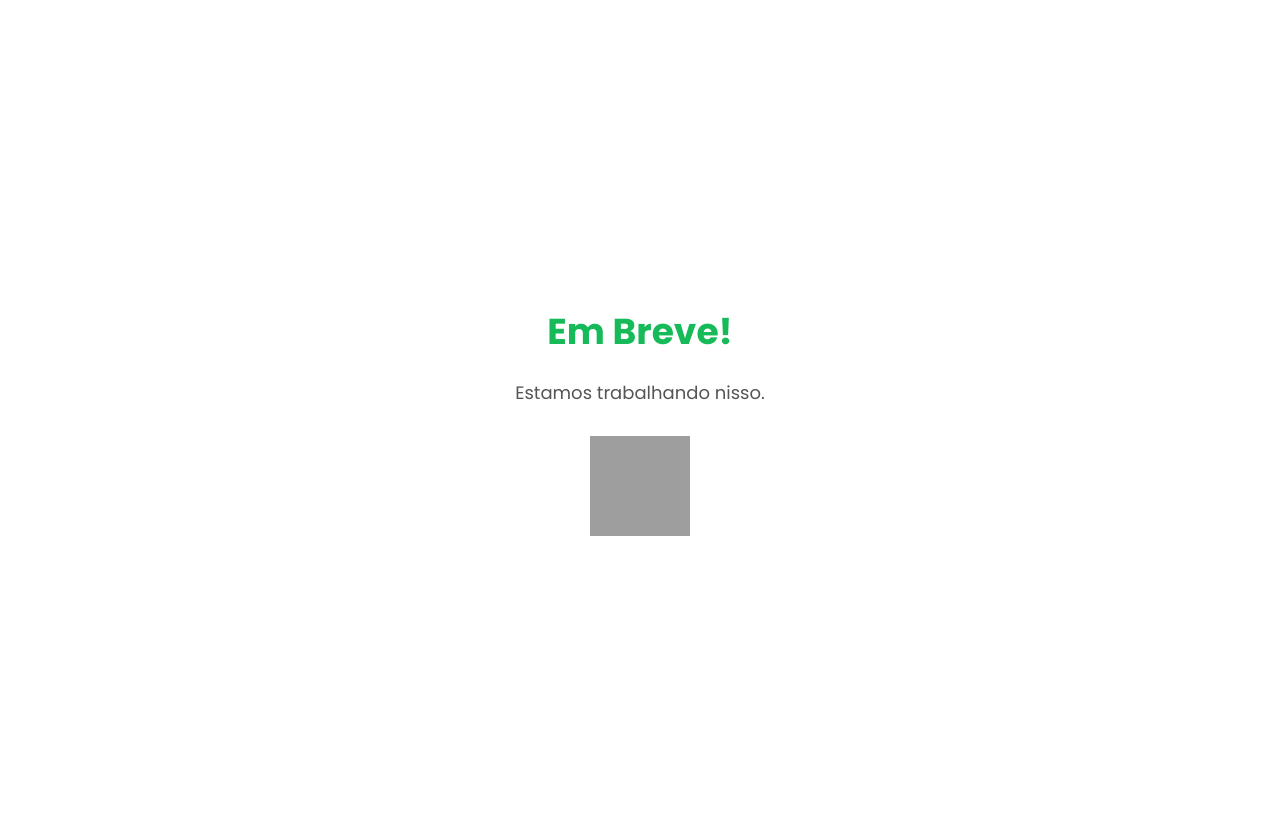
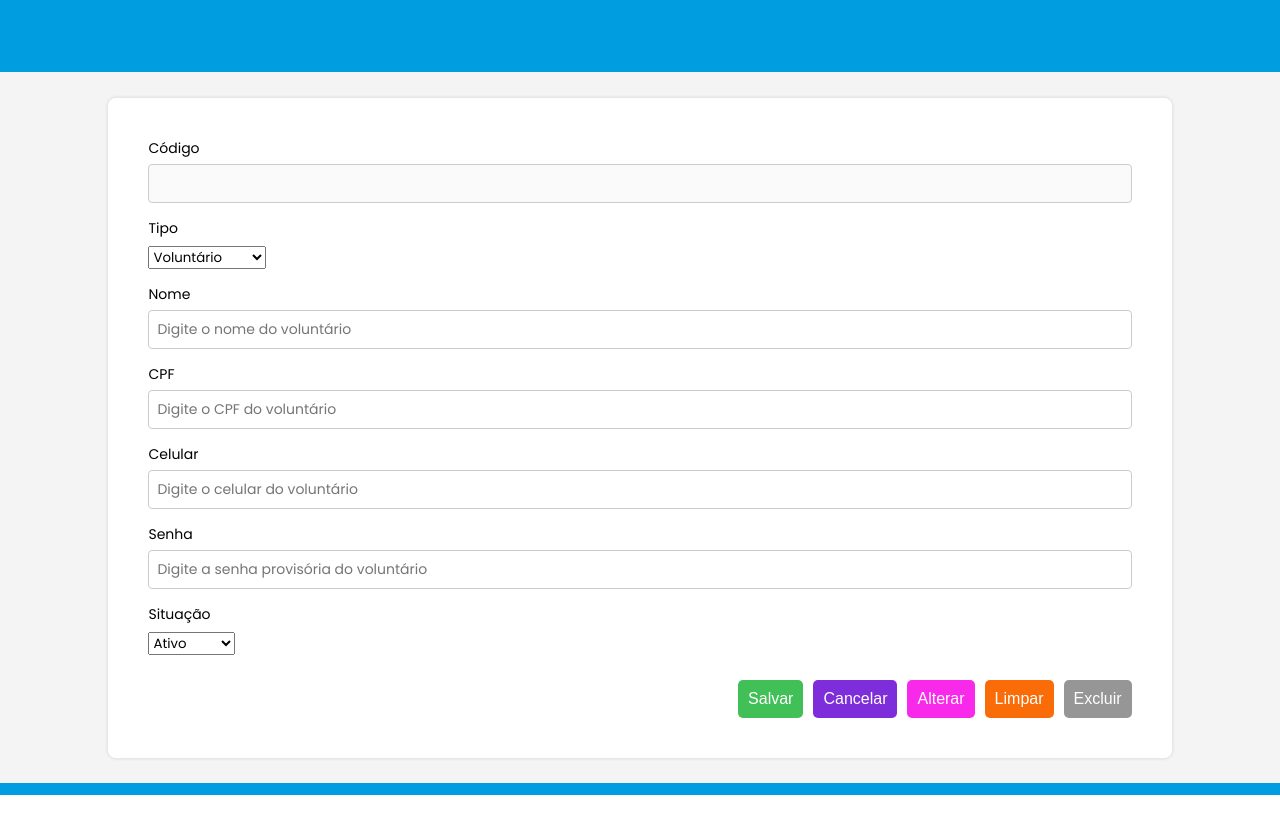
Before and after one commit to DanielleCavalcante/AAPS-Frontend, a React (Vite) app: page /cadastroVoluntario in a window 1280 px wide. Shown: the top 834 px of the page. After the commit the page ends 800 px from the top, so only its background shows below. Built offline with nearby package versions, Linux system fonts and the light colour scheme; grey boxes are pictures that could not be loaded.

Commit message:
add tela de cadastro voluntário

```diff
--- a/src/components/Footer/footer.css
+++ b/src/components/Footer/footer.css
@@ -1,7 +1,7 @@
 .footer {
     background-color: #009EE0;
     padding: 6px 8px;
-    height: 30px; /* Define uma altura fixa para o footer */
+    height: 100%; /* Define uma altura fixa para o footer */
     text-align: center;
   }
 
@@ -15,8 +15,16 @@
     display: flex;
     gap: 20px;
   }
+  .footer-button{
+    width: 50px; /*Medida figma*/
+    height: 50px; /*Medida figma*/
+  }
 
-  .footer-link {
+  .footer-button:hover{
+    background-color: #007bb8;
+  }
+
+  /* .footer-link {
     color: white;
     text-decoration: none;
     font-size: 18px;
@@ -24,4 +32,4 @@
 
   .footer-link:hover {
     text-decoration: underline;
-  }
+  } */
--- a/src/components/Footer/index.jsx
+++ b/src/components/Footer/index.jsx
@@ -11,8 +11,12 @@ const Footer = () => {
         <div className="footer-container">
             {isAuthenticated && (
               <div className="footer-right">
-                  <Link to="/recover-password" className="footer-link">Recuperar Senha</Link>
-                  <Link to="/profile" className="footer-link">Perfil</Link>
+                  {/* <Link to="/recover-password" className="footer-link">Recuperar Senha</Link> */}
+                  {/* <Link to="/profile" className="footer-link">Perfil</Link> */}
+
+                  <button className="footer-button">
+                    <i className="fas fa-user-circle fa-2x"></i> {/* Ícone de perfil*/}
+                  </button>
               </div>
             )}
         </div>
--- a/src/components/Navbar/index.jsx
+++ b/src/components/Navbar/index.jsx
@@ -12,7 +12,11 @@ const Navbar = () => {
           {isAuthenticated && (
             <>
               <div className="navbar-right">
-                <Link to="/" className="navbar-link">Sair</Link>
+                {/* <Link to="/" className="navbar-link">Sair</Link> */}
+
+                <button className="navbar-button">
+                  <Link to="/"><i className="fas fa-sign-out-alt fa-2x"></i></Link> {/* Ícone de sair*/}
+                </button>
               </div>
             </>
           )}
--- a/src/components/Navbar/navbar.css
+++ b/src/components/Navbar/navbar.css
@@ -1,13 +1,14 @@
 .navbar {
     background-color: #009EE0;
     padding: 6px 8px;
-    height: 30px;
+    height: 60px;
+    text-align: center;
   }
 
   .navbar-container {
     display: flex;
-    justify-content: space-between;
-    align-items: center;
+    justify-content: flex-end;
+    padding: 0 20px;
   }
 
   .navbar-title {
@@ -16,10 +17,20 @@
   }
 
   .navbar-right {
-    margin-left: auto;
+    display: flex;
+    gap: 20px;
   }
 
-  .navbar-link {
+  .navbar-button{
+    width: 50px; /*Medida figma*/
+    height: 50px; /*Medida figma*/
+  }
+
+  .navbar-button:hover{
+    background-color: #007bb8;
+  }
+
+  /* .navbar-link {
     color: white;
     text-decoration: none;
     font-size: 18px;
@@ -27,4 +38,4 @@
 
   .navbar-link:hover {
     text-decoration: underline;
-  }
+  } */
--- a/src/main.jsx
+++ b/src/main.jsx
@@ -7,6 +7,7 @@ import App from './App'
 import Login from './pages/Login'
 import Home from './pages/Home'
 import ComingSoon from './pages/ComingSoon';
+import CadastroVoluntario from './pages/CadastroVoluntario';
 import { AuthProvider } from './context/AuthContext'; // Importa o AuthProvider
 
 const router = createBrowserRouter([{
@@ -22,6 +23,10 @@ const router = createBrowserRouter([{
       path: "/",
       element: <Login />,
     },
+    {
+      path: "/cadastroVoluntario",
+      element: <CadastroVoluntario />,
+    },
   ]
 },
 ]);
--- /dev/null
+++ b/src/pages/CadastroVoluntario/cadastroVoluntario.css
@@ -0,0 +1,43 @@
+.cadastro-container {
+    display: flex;
+    gap:10px;
+    justify-content: center;
+    align-items: center;
+    background-color: #f4f4f4;
+    padding: 2% 2%;
+}
+
+.cadastroVoluntario-form {
+    background-color: white;
+    padding: 40px;
+    border-radius: 8px;
+    box-shadow: 0px 0px 2px 2px rgba(0, 0, 0, 0.05); /*ver se tira o retangulo ao redor */
+    width: 80%;
+    text-align: center;
+}
+
+.form-group label {
+    display: block;
+    margin-bottom: 5px;
+    font-size: 14px;
+}
+
+.form-group input {
+    width: 100%;
+    padding: 8px;
+    font-size: 14px;
+    border: 1px solid #ccc;
+    border-radius: 4px;
+    box-sizing: border-box;
+    font-family: "Poppins", sans-serif;
+}
+
+select{
+    font-family: "Poppins", sans-serif;
+}
+
+.button-group-crud{
+    display: flex;
+    justify-content: flex-end; /*Alinha os botões à esquerda*/
+    gap: 10px; /* Espaçamento entre os botões */
+}
--- /dev/null
+++ b/src/pages/CadastroVoluntario/index.jsx
@@ -0,0 +1,60 @@
+import React from 'react';
+import './cadastroVoluntario.css';
+
+const CadastroVoluntario = () => {
+
+    const cancelar = (e) => {
+        navigate('/home');
+    };
+
+    return (
+      <div className="cadastro-container">
+          <form className="cadastroVoluntario-form">
+              <div className="form-group">
+                  <label htmlFor="codigo">Código</label>
+                  <input type="text" id="codigo" disabled/>
+              </div>
+              <div className="form-group">
+                  <label htmlFor="tipo">Tipo</label>
+                  <select id="tipo" name="opcoesUsuario">
+                    <option value="1">Voluntário</option>
+                    <option value="2">Administrador</option>
+                  </select>
+              </div>
+              <div className="form-group">
+                  <label htmlFor="nome">Nome</label>
+                  <input type="text" id="nome" placeholder="Digite o nome do voluntário" required/>
+              </div>
+              <div className="form-group">
+                  <label htmlFor="cpf">CPF</label>
+                  <input type="text" id="cpf" placeholder="Digite o CPF do voluntário" required/>
+              </div>
+              <div className="form-group">
+                  <label htmlFor="celular">Celular</label>
+                  <input type="text" id="celular" placeholder="Digite o celular do voluntário" required/>
+              </div>
+              <div className="form-group">
+                  <label htmlFor="senha">Senha</label>
+                  <input type="text" id="senha" placeholder="Digite a senha provisória do voluntário" required/>
+              </div>
+              <div className="form-group">
+                  <label htmlFor="situacao">Situação</label>
+                  <select id="situacao" name="opcoesSituacao">
+                    <option value="1">Ativo</option>
+                    <option value="2">Suspenso</option>
+                  </select>
+              </div>
+
+              <div className="button-group-crud">
+                  <button type="submit" className="btn-Salvar" style={{ backgroundColor: '#40c057', color: 'white' }}>Salvar</button>
+                  <button type="button" className="btn-Cancelar" style={{ backgroundColor: '#7a27d9f7', color: 'white' }} onClick={cancelar}>Cancelar</button>
+                  <button type="button" className="btn-Alterar" style={{ backgroundColor: '#f923ebf7', color: 'white' }}>Alterar</button>
+                  <button type="button" className="btn-Limpar" style={{ backgroundColor: '#f96800f7', color: 'white' }}>Limpar</button>
+                  <button type="button" className="btn-Excluir" style={{ backgroundColor: '#939393f7', color: 'white' }}>Excluir</button>
+              </div>
+          </form>
+      </div>
+    );
+  }
+
+  export default CadastroVoluntario;
--- a/src/pages/Home/home.css
+++ b/src/pages/Home/home.css
@@ -9,9 +9,9 @@
   .button-grid {
     display: grid;
     grid-template-columns: repeat(4, 1fr); /* Mudança para 4 colunas */
-    gap: 60px;
+    gap: 60px; /*espaço entre os botoes (horizontal)*/
     justify-items: center;
-    padding: 40px;
+    padding: 60px;
     flex-grow: 1;
     margin: auto;
   }
@@ -29,8 +29,10 @@
     flex-direction: column;
     align-items: center;
     justify-content: center;
-    width: 200px;
-    height: 120px;
+    width: 221px; /*Medida Figma*/
+    height: 97px; /*Medida Figma*/
+    /* width: 200px;
+    height: 120px; */
     text-transform: capitalize;
     box-shadow: 2px 2px 5px rgba(0, 0, 0, 0.15);
     transition: background-color 0.3s;
--- a/src/pages/Home/index.jsx
+++ b/src/pages/Home/index.jsx
@@ -1,4 +1,5 @@
 import React from 'react';
+import { useNavigate } from 'react-router-dom';
 import './home.css';
 
 /* const Home = () => {
@@ -10,11 +11,19 @@ import './home.css';
 }; */
 
 const Home = () => {
+
+    const navigate = useNavigate();
+
+    const cadastro= (e) => {
+      e.preventDefault();
+      navigate('/cadastroVoluntario');
+    };
+
     return (
       <div className="home-container">
         <div className="button-grid">
-          <button className="home-button">
-            <i className="fas fa-user fa-2x"></i> {/* Ícone de voluntária */}
+          <button className="home-button" onClick={cadastro}>
+            <i className="fas fa-user fa-2x"></i>{/*Ícone de voluntária */}
             <span>voluntária</span>
           </button>
           <button className="home-button">
--- a/src/pages/Login/login.css
+++ b/src/pages/Login/login.css
@@ -42,13 +42,13 @@
     box-sizing: border-box;
 }
 
-.button-group {
+.button-group{
     display: flex;
     flex-direction: column;
     gap: 10px;
     justify-content: space-between;
     margin-top: 20px;
-    width: 200;
+    ;
 }
 
 button {
```
